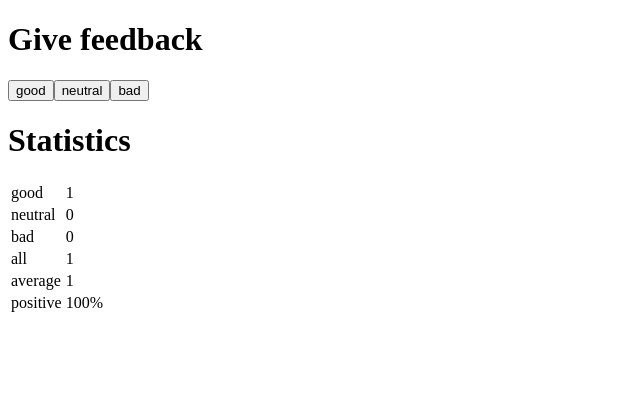
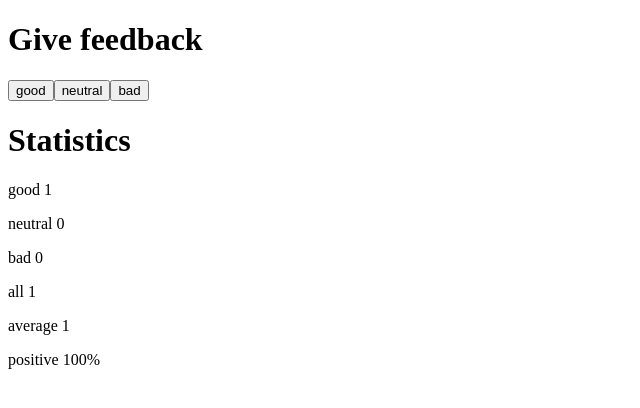
Before and after one commit to DavCan01/fullstackopen, a React (Vite) app in the folder part1/unicafe/: page / in a window 1280 px wide. Both pictures are taken after a click on the button "good". Shown: the top 408 px of the page, without its empty margins (0-640 px from the left). Built offline with nearby package versions, Linux system fonts and the light colour scheme.

Commit message:
1.10 unicafe - Extract Components

```diff
--- a/part1/unicafe/src/App.jsx
+++ b/part1/unicafe/src/App.jsx
@@ -10,10 +10,7 @@ const Button = ({ onClick, text }) => (
 
 const StatisticLine = ({text, statistic}) => {
   return (
-      <tr>
-        <td>{text}</td>
-        <td>{statistic}</td>
-      </tr>
+    <p> {text} {statistic} </p>
   )
 }
 
@@ -35,19 +32,15 @@ const Statistics = ({good,bad,neutral}) => {
   return (
   <div>
     <h1> Statistics </h1>
-    <table>
-      <tbody>
+
         <StatisticLine text={"good"} statistic={good} />
         <StatisticLine text={"neutral"} statistic={neutral} />
         <StatisticLine text={"bad"} statistic={bad} />
         <StatisticLine text={"all"} statistic={total()} />
         <StatisticLine text={"average"} statistic={average()} />
         <StatisticLine text={"positive"} statistic={positive() + '%'} />
-      </tbody>
-    </table>
   </div>
   )
-
 }
 
 const App = () => {
```
